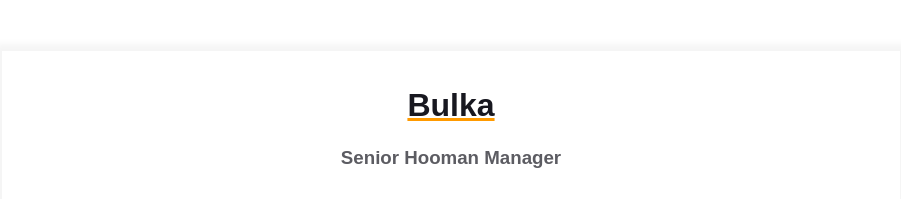
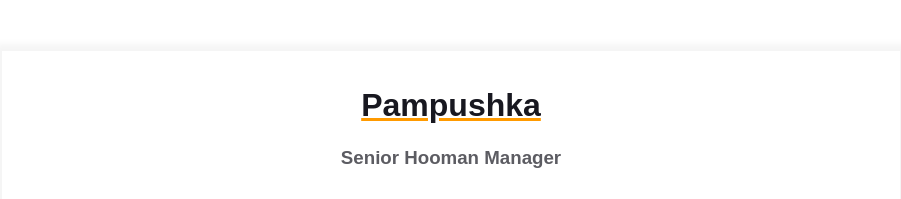
Before and after one commit to NotDeCoder/homepage, a plain HTML site: page index.html in a window 1280 px wide. Shown: the top 199 px of the page, without its empty margins (189-1090 px from the left). Drawn offline with Linux system fonts and the light colour scheme.

Commit message:
Minor changes after wrong merge

```diff
--- a/index.html
+++ b/index.html
@@ -11,7 +11,7 @@
             <div class="resume">
                 <div class="container">
                     <div class="resume__block">
-                        <h1 class="contact-info__header">Bulka</h1>
+                        <h1 class="contact-info__header">Pampushka</h1>
                         <h3 class="contact-info__sub-header">Senior Hooman Manager</h3>
 
                         <div class="contact_info_container fh">
```
